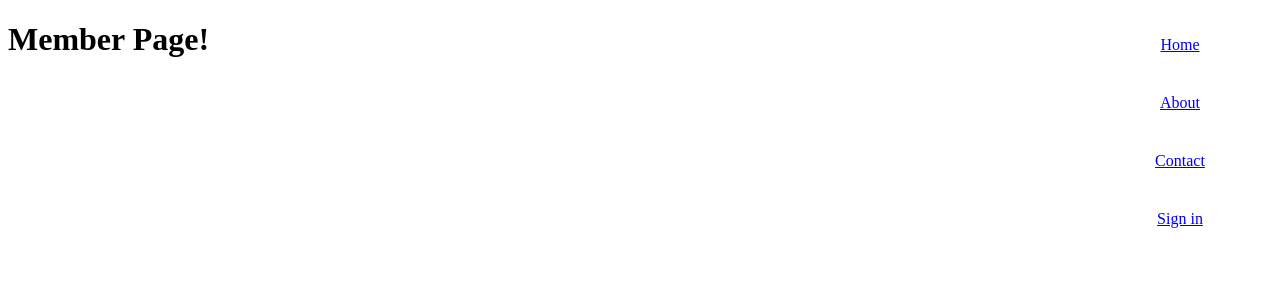
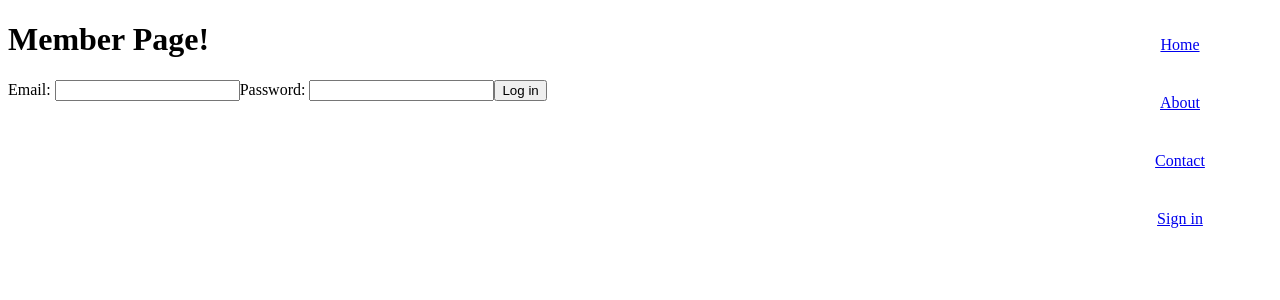
Before and after one commit to FaaDiiL/fe20tp2_bev_4, a React (Create React App) app: page /member in a window 1280 px wide. Shown: the top 300 px of the page. Built offline with nearby package versions, Linux system fonts and the light colour scheme.

Commit message:
adding hardcoded login functionality

```diff
--- a/src/Member/Login.js
+++ b/src/Member/Login.js
@@ -1,19 +1,42 @@
 import React from 'react'
+import styled from 'styled-components'
 
+const StyledLoginContainer = styled.div`
+     display: flex;
+     flex-direction: column;
+     justify-content: center;
+
+.selectContainer{
+
+}
+`
+function emailValidation(email){
+     const re = /^(([^<>()[\]\\.,;:\s@"]+(\.[^<>()[\]\\.,;:\s@"]+)*)|(".+"))@((\[[0-9]{1,3}\.[0-9]{1,3}\.[0-9]{1,3}\.[0-9]{1,3}\])|(([a-zA-Z\-0-9]+\.)+[a-zA-Z]{2,}))$/;
+     return re.test(email)
+}
+function handleSubmit(e) {
+  e.preventDefault()
+ if(!emailValidation(e.target[0].value)){
+      console.error('Email credential wrong formatted! emai@mail.com')
+ } else if (e.target[1].value.length < 1) {
+      console.log('Password to short!')
+ }
+ else{
+      alert('You are logged in!')
+ }
+
+}
 function Login() {
      return (
-     <>
-          <label>First Name: </label>
-          <input name="fName" />
-          <label>LastName: </label>
-          <input name="lName" />
-          <label>Email: </label>
-          <input name="email" />
-          <label>Password: </label>
-          <input name="password" />
-          <label>Re-Password: </label>
-          <input name="rePassword" />
-     </>
+       <StyledLoginContainer>
+         <form onSubmit={handleSubmit}>
+           <label>Email: </label>
+           <input type='text' name='email' />
+           <label>Password: </label>
+           <input type='password' name='current-password' />
+           <input type='submit' value='Log in' />
+         </form>
+       </StyledLoginContainer>
      )
 }
 
--- a/src/Member/index.js
+++ b/src/Member/index.js
@@ -1,11 +1,12 @@
-// import Login from './Login'
 import React from 'react'
+
+import Login from './Login'
 
 function Member() {
      return (
           <>
                <h1>Member Page!</h1>
-               {/* <Login /> */}
+               <Login />
           </>
      )
 }
```
Also changed, not shown: src/img/Color palette Ex1.0.png (added).
